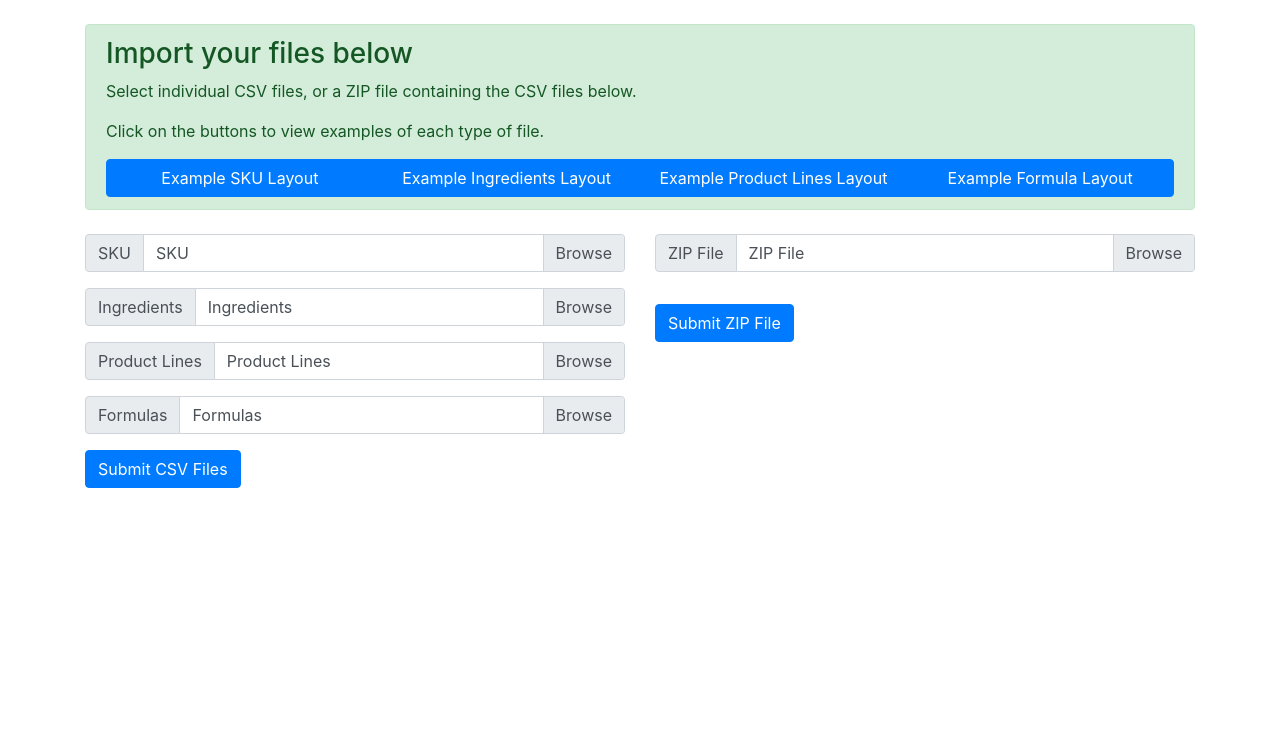
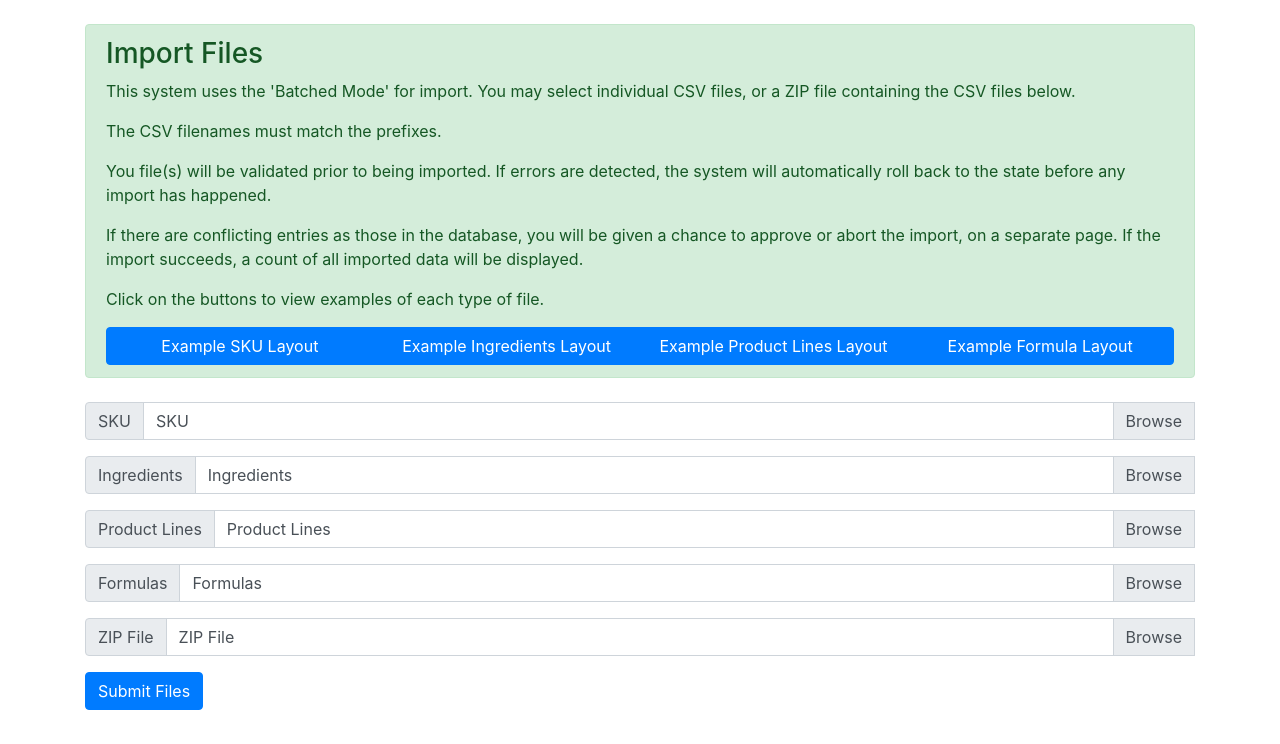
Before and after one commit to blhguo/hypomeals, a Django app: page /import/ in a window 1280 px wide. Shown: the part 56-800 px from the top of the page. Run offline with Django 3.2, Linux system fonts and the light colour scheme; the visitor is signed in with stand-in values (Sample User, id 1); some libraries are stand-ins or nearby versions.

Commit message:
Fixed ZIP upload

```diff
--- a/hypomeals/meals/forms.py
+++ b/hypomeals/meals/forms.py
@@ -1,11 +1,14 @@
 # pylint: disable-msg=protected-access
 import logging
 import re
+import zipfile
 from collections import OrderedDict
+from pathlib import Path
 
 from django import forms
 from django.core.exceptions import FieldDoesNotExist
 from django.core.exceptions import ValidationError
+from django.core.files import File
 from django.core.paginator import Paginator
 from django.db import transaction
 from django.db.models import Q, BLANK_CHOICE_DASH
@@ -131,13 +134,13 @@ class SkuQuantityForm(forms.ModelForm):
         fields = ["form_name"]
 
 
-class ImportCsvForm(forms.Form, BootstrapFormControlMixin):
+class ImportForm(forms.Form, BootstrapFormControlMixin):
     skus = forms.FileField(
         required=False,
         label="SKU",
         validators=[
             FilenameRegexValidator(
-                regex=r"skus(\S)*\.csv",
+                regex=r".*skus(\S)*\.csv",
                 message="Filename mismatch. Expected: "
                 "skusxxx.csv where xxx is any characters.",
                 code="filename-mismatch",
@@ -149,7 +152,7 @@ class ImportCsvForm(forms.Form, BootstrapFormControlMixin):
         label="Ingredients",
         validators=[
             FilenameRegexValidator(
-                regex=r"ingredients(\S)*\.csv",
+                regex=r".*ingredients(\S)*\.csv",
                 message="Filename mismatch. Expected: "
                 "ingredientsxxx.csv where xxx is any characters.",
                 code="filename-mismatch",
@@ -161,7 +164,7 @@ class ImportCsvForm(forms.Form, BootstrapFormControlMixin):
         label="Product Lines",
         validators=[
             FilenameRegexValidator(
-                regex=r"product_lines(\S)*\.csv",
+                regex=r".*product_lines(\S)*\.csv",
                 message="Filename mismatch. Expected: "
                 "product_linesxxx.csv where xxx is any characters.",
                 code="filename-mismatch",
@@ -173,7 +176,7 @@ class ImportCsvForm(forms.Form, BootstrapFormControlMixin):
         label="Formulas",
         validators=[
             FilenameRegexValidator(
-                regex=r"formulas(\S)*\.csv",
+                regex=r".*formulas(\S)*\.csv",
                 message="Filename mismatch. Expected: "
                 "formulaxxx.csv where xxx is any characters.",
                 code="filename-mismatch",
@@ -181,21 +184,60 @@ class ImportCsvForm(forms.Form, BootstrapFormControlMixin):
         ],
     )
 
+    zip = forms.FileField(required=False, label="ZIP File")
+
     def __init__(self, *args, session_key, **kwargs):
         self._imported = False
         self.session_key = session_key
         super().__init__(*args, **kwargs)
 
+    def _unzip(self):
+        zip_file = zipfile.ZipFile(self.cleaned_data["zip"])
+        names = zip_file.namelist()
+        csv_files = {}
+        for path in names:
+            name = Path(path).name
+            if re.match(r"skus(\S)*\.csv", name):
+                file = File(file=zip_file.open(path), name=name)
+                csv_files["skus"] = file
+                logger.info("Matched file %s for skus", path)
+            elif re.match(r"ingredients(\S)*\.csv", name):
+                file = File(file=zip_file.open(path), name=name)
+                csv_files["ingredients"] = file
+                logger.info("Matched file %s for ingredients", path)
+            elif re.match(r"product_lines(\S)*\.csv", name):
+                file = File(file=zip_file.open(path), name=name)
+                csv_files["product_lines"] = file
+                logger.info("Matched file %s for product_lines", path)
+            elif re.match(r"formula(\S)*\.csv", name):
+                file = File(file=zip_file.open(path), name=name)
+                csv_files["formulas"] = file
+                logger.info("Matched file %s for formulas", path)
+            else:
+                logger.warning("Ignored unrecognized path: %s", path)
+        return csv_files
+
     def clean(self):
         if not any(self.cleaned_data.values()):
             raise ValidationError(
-                "You must upload at least one CSV file. "
+                "You must upload at least one CSV file or a ZIP file. "
                 "Make sure the filenames are correct."
             )
+        csv_files = {}
+        for file_type, file in self.cleaned_data.items():
+            if file_type != "zip":
+                csv_files[file_type] = file
+        if self.cleaned_data["zip"]:
+            if any(csv_files.values()):
+                raise ValidationError(
+                    "You can either submit individual CSV files, or a single ZIP file, "
+                    "but not both."
+                )
 
+            csv_files = self._unzip()
         try:
             inserted = bulk_import.process_csv_files(
-                self.cleaned_data, self.session_key
+                csv_files, self.session_key
             )
             if inserted:
                 self._imported = True
@@ -209,11 +251,6 @@ class ImportCsvForm(forms.Form, BootstrapFormControlMixin):
     @property
     def imported(self):
         return self._imported
-
-
-class ImportZipForm(forms.Form, BootstrapFormControlMixin):
-    zip = forms.FileField(required=False, label="ZIP File")
-
 
 
 def get_ingredient_choices():
--- a/hypomeals/meals/importers.py
+++ b/hypomeals/meals/importers.py
@@ -236,7 +236,11 @@ class IngredientImporter(Importer):
     }
 
     def _process_row(self, row, line_num=None):
-        row["Vendor Info"] = Vendor.objects.get_or_create(info=row["Vendor Info"])[0]
+        vendor = Vendor.objects.filter(info=row["Vendor Info"])
+        if vendor.exists():
+            row["Vendor Info"] = vendor[0]
+        else:
+            row["Vendor Info"] = Vendor.objects.create(info=row["Vendor Info"])
         if row["Comment"] is None:
             row["Comment"] = ""
         return row
--- a/hypomeals/meals/templates/meals/import/import.html
+++ b/hypomeals/meals/templates/meals/import/import.html
@@ -12,8 +12,16 @@
 {% block body %}
 <div class="container m-auto">
     <div class="alert alert-success my-4">
-            <h3>Import your files below</h3>
-            <p>Select individual CSV files, or a ZIP file containing the CSV files below.</p>
+        <h3>Import Files</h3>
+        <p>This system uses the 'Batched Mode' for import. You may select
+            individual CSV files, or a ZIP file containing the CSV files below.</p>
+        <p>The CSV filenames must match the prefixes.</p>
+        <p>You file(s) will be validated prior to being imported. If errors
+            are detected, the system will automatically roll back to the state
+            before any import has happened.</p>
+        <p>If there are conflicting entries as those in the database, you will
+            be given a chance to approve or abort the import, on a separate page.
+            If the import succeeds, a count of all imported data will be displayed.</p>
         <p>Click on the buttons to view examples of each type of file.</p>
         <div class="w-100 btn-group" role="group">
             <button class="btn btn-primary w-100 show-example"
@@ -39,16 +47,16 @@
         {% include 'meals/import/example_tables.html' %}
     </div>
     <div class="row">
-        <div class="col-sm-6">
+    <div class="col-sm-12 mb-4">
     <form action="" method="post" enctype="multipart/form-data">
         {% csrf_token %}
-            {% if csv_form.non_field_errors %}
+        {% if file_form.non_field_errors %}
         <div class="alert alert-danger">
-            <p>Please correct the following errors:</p>
-            {{ csv_form.non_field_errors | linebreaks }}
+        <p>Please correct the following errors and re-upload your file(s):</p>
+        {{ file_form.non_field_errors | linebreaks }}
         </div>
         {% endif %}
-            {% for field in csv_form %}
+        {% for field in file_form %}
         <div class="input-group mb-3">
         <div class="input-group-prepend">
             <span class="input-group-text">{{ field.label }}</span>
@@ -56,37 +64,15 @@
         <div class="custom-file">
             {{ field }}
             <label for="{{ field.id_for_label }}" class="custom-file-label">{{ field.label }}</label>
+        </div>
+        <div class="input-group">
         {% if field.errors %}
-                <small>{{ field.errors }}</small>
+        <br/><small>{{ field.errors }}</small>
         {% endif %}
         </div>
         </div>
         {% endfor %}
-            <input type="submit" class="btn btn-primary" value="Submit CSV Files">
-        </form>
-        </div>
-        <div class="col-sm-6 align-middle h-100">
-        <form action="" method="post" enctype="multipart/form-data">
-            {% csrf_token %}
-            <table class="table">
-            <tbody>
-            {% for field in zip_form %}
-            <div class="input-group mb-3">
-            <div class="input-group-prepend">
-                <span class="input-group-text">{{ field.label }}</span>
-            </div>
-            <div class="custom-file">
-                {{ field }}
-                <label for="{{ field.id_for_label }}" class="custom-file-label">{{ field.label }}</label>
-                {% if field.errors %}
-                <small>{{ field.errors }}</small>
-                {% endif %}
-            </div>
-            </div>
-            {% endfor %}
-            </tbody>
-            </table>
-            <input type="submit" class="btn btn-primary" value="Submit ZIP File">
+    <input type="submit" class="btn btn-primary" value="Submit Files">
     </form>
     </div>
     </div>
--- a/hypomeals/meals/views/bulk.py
+++ b/hypomeals/meals/views/bulk.py
@@ -1,8 +1,5 @@
-#pylint: disable-msg=protected-access
+# pylint: disable-msg=protected-access
 import logging
-import re
-import zipfile
-from pathlib import Path
 
 from django.contrib import messages
 from django.contrib.auth.decorators import login_required, permission_required
@@ -18,7 +15,7 @@ from meals.bulk_import import (
     force_save,
 )
 from meals.exceptions import CollisionOccurredException
-from ..forms import ImportCsvForm, ImportZipForm
+from ..forms import ImportForm
 
 IMPORT_PERMISSIONS = (
     "meals.add_sku",
@@ -73,65 +70,30 @@ def _render_collision(collision):
 def import_page(request):
 
     if request.method == "POST":
-        csv_file_form = ImportCsvForm(
+        file_form = ImportForm(
             request.POST, request.FILES, session_key=request.session.session_key
         )
-        zip_file_form = ImportZipForm(request.POST, request.FILES)
-        if csv_file_form.has_changed() and zip_file_form.has_changed():
-            messages.error(
-                request, "You can only upload CSV file(s) or a ZIP file, but not both."
-            )
-            return render(
-                request,
-                template_name="meals/import/import.html",
-                context={
-                    "csv_form": ImportCsvForm(session_key=request.session.session_key),
-                    "zip_form": ImportZipForm(),
-                },
-            )
-        if zip_file_form.has_changed():
-            csv_files = {}
-            if zip_file_form.is_valid():
-                zip_file = zipfile.ZipFile(zip_file_form.cleaned_data["zip"])
-                names = zip_file.namelist()
-
-                for path in names:
-                    name = Path(path).name
-                    if re.match(r"skus(\S)*\.csv", name):
-                        csv_files["skus"] = zip_file.open(path)
-                    elif re.match(r"ingredients(\S)*\.csv", name):
-                        csv_files["ingredients"] = zip_file.open(path)
-                    elif re.match(r"product_lines(\S)*\.csv", name):
-                        csv_files["product_lines"] = zip_file.open(path)
-                    elif re.match(r"formula(\S)*\.csv", name):
-                        csv_files["formulas"] = zip_file.open(path)
-                    else:
-                        logger.warning("Ignored unrecognized path: %s", path)
-                csv_file_form = ImportCsvForm(
-                    request.POST, csv_files, session_key=request.session.session_key
-                )
-        if csv_file_form.has_changed():
+        if file_form.has_changed():
             try:
-                if not csv_file_form.is_valid():
+                if not file_form.is_valid():
                     return render(
                         request,
                         template_name="meals/import/import.html",
-                        context={"csv_form": csv_file_form, "zip_form": zip_file_form},
+                        context={"file_form": file_form},
                     )
             except CollisionOccurredException:
                 redirect("collision")
-            if csv_file_form.imported:
-                return import_success(request, inserted=csv_file_form.cleaned_data)
+            if file_form.imported:
+                return import_success(request, inserted=file_form.cleaned_data)
             return redirect("collision")
 
     clear_transaction(request.session.session_key)
     logger.info("Cleared transaction cache")
-    csv_file_form = ImportCsvForm(session_key=request.session.session_key)
-    zip_file_form = ImportZipForm()
+    file_form = ImportForm(session_key=request.session.session_key)
     return render(
         request,
         template_name="meals/import/import.html",
-        context={"csv_form": csv_file_form, "zip_form": zip_file_form},
+        context={"file_form": file_form},
     )
 
 
```
Also changed, not shown: hypomeals/meals/bulk_import.py (+10 -11 lines). Lines whose indentation alone changed are shown as unchanged.
